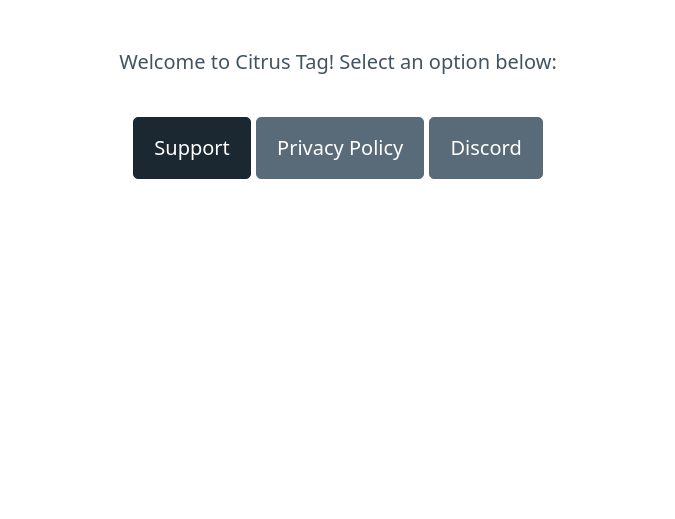
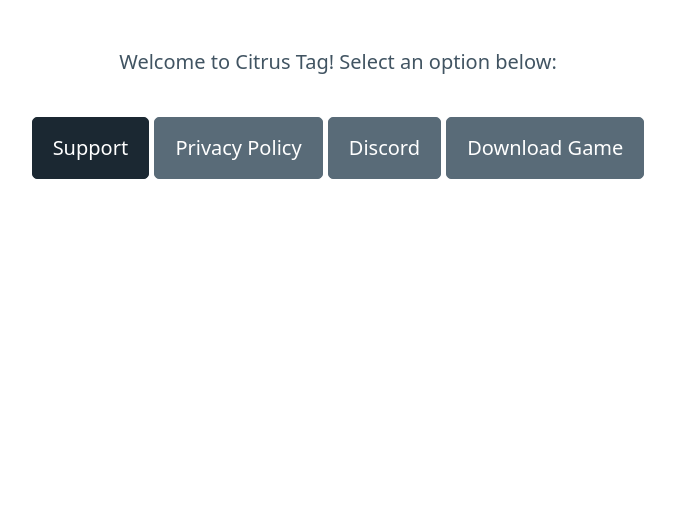
Before and after one commit to NovaGTVR/NOVAGTVR.github.io, a plain HTML site: page ctag.html in a window 1280 px wide. Shown: the part 281-800 px from the top of the page, without its empty margins (302-977 px from the left). Drawn offline with nearby package versions, Linux system fonts and the light colour scheme.

Commit message:
Update ctag.html

```diff
--- a/ctag.html
+++ b/ctag.html
@@ -16,6 +16,7 @@
       <a href="ctagsupport.html" class="contrast" role="button">Support</a>
       <a href="ppcitrustag.html" class="secondary" role="button">Privacy Policy</a>
       <a href="https://discord.gg/DraJywYQH5" class="secondary" role="button">Discord</a>
+      <a href="https://www.meta.com/experiences/app/24835138212804215/?utm_source=oculus&utm_medium=share&hwsh=Bg9lc0YuN1" class="secondary" role="button">Download Game</a>
     </div>
   </main>
 </body>
```
